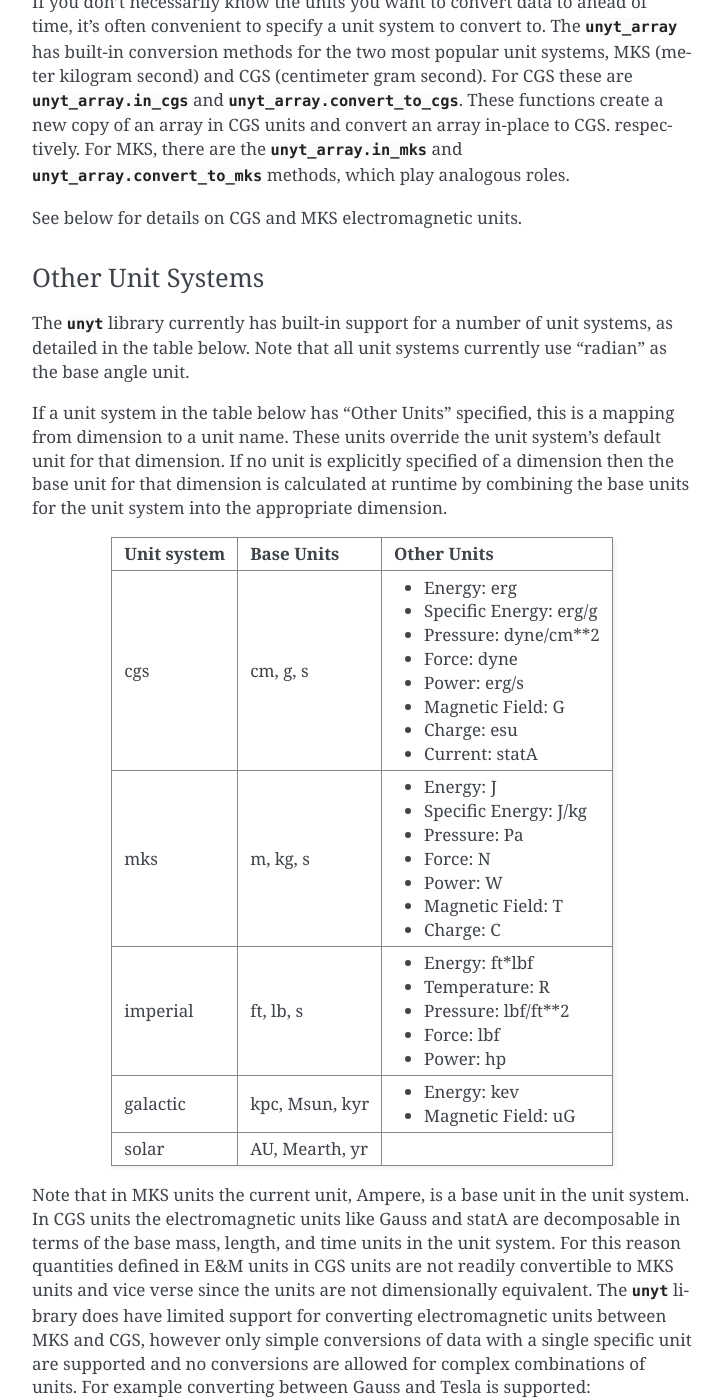
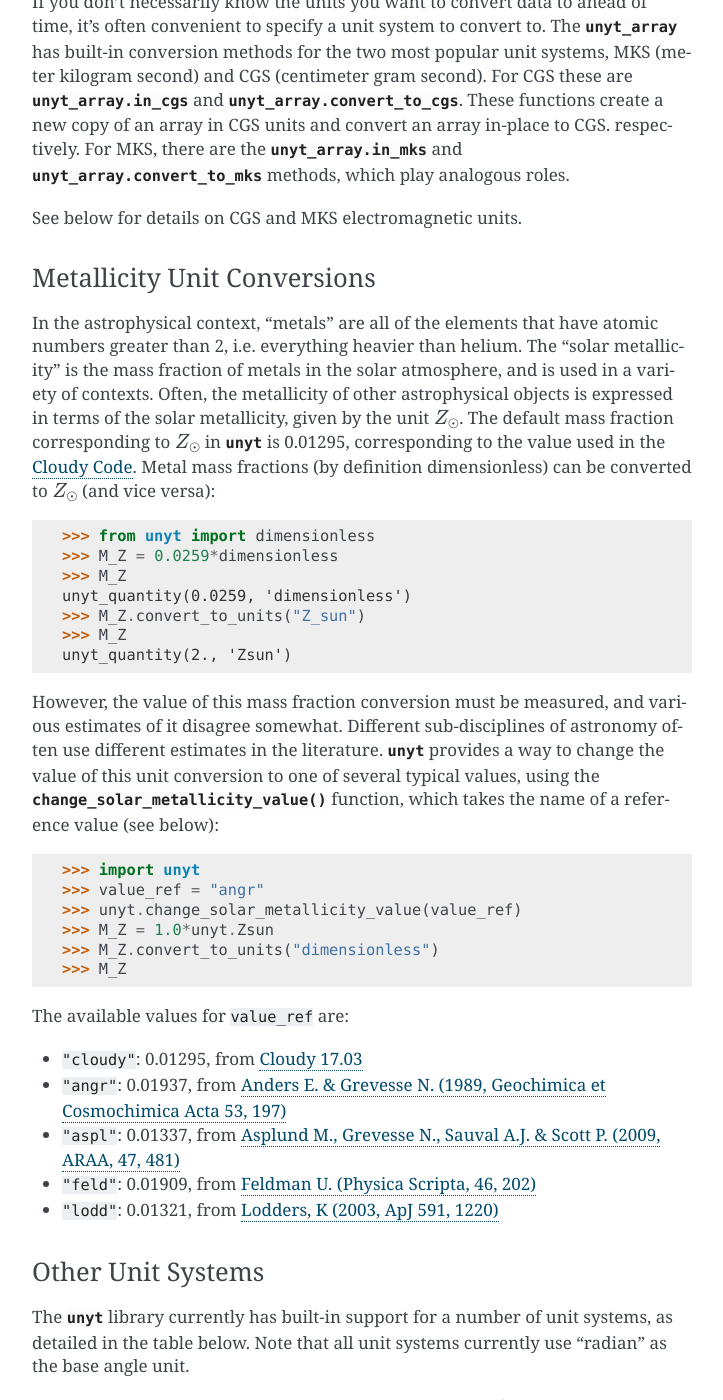
Before and after one commit to yt-project/unyt, a Sphinx documentation site: the page built from docs/usage.rst, in a window 1280 px wide and 1400 px high, scrolled down 9113 px. Shown: the whole window, without its empty margins (388-1111 px from the left). Built offline with Sphinx 7.4.7, drawn with Linux system fonts in a browser that asks for light colours; pages that are not in the unit, such as notebooks, are missing from menus; the version number could not be read and is left out; some of the changed text lies outside the part shown.

Commit message:
Some docs on this

```diff
--- a/docs/usage.rst
+++ b/docs/usage.rst
@@ -434,6 +434,50 @@ there are the :meth:`unyt_array.in_mks <unyt.array.unyt_array.in_mks>`
 and :meth:`unyt_array.convert_to_mks <unyt.array.unyt_array.convert_to_mks>` methods, which play analogous roles.
 
 See below for details on CGS and MKS electromagnetic units.
+
+Metallicity Unit Conversions
+----------------------------
+
+In the astrophysical context, "metals" are all of the elements that have atomic
+numbers greater than 2, i.e. everything heavier than helium. The "solar metallicity"
+is the mass fraction of metals in the solar atmosphere, and is used in a variety
+of contexts. Often, the metallicity of other astrophysical objects is expressed
+in terms of the solar metallicity, given by the unit :math:`Z_\odot`. The default
+mass fraction corresponding to :math:`Z_\odot` in :mod:`unyt` is 0.01295, corresponding
+to the value used in the `Cloudy Code <https://gitlab.nublado.org/cloudy/cloudy/-/wikis/home>`_.
+Metal mass fractions (by definition dimensionless) can be converted to :math:`Z_\odot`
+(and vice versa):
+
+  >>> from unyt import dimensionless
+  >>> M_Z = 0.0259*dimensionless
+  >>> M_Z
+  unyt_quantity(0.0259, 'dimensionless')
+  >>> M_Z.convert_to_units("Z_sun")
+  >>> M_Z
+  unyt_quantity(2., 'Zsun')
+
+However, the value of this mass fraction conversion must be measured, and various
+estimates of it disagree somewhat. Different sub-disciplines of astronomy often
+use different estimates in the literature. :mod:`unyt` provides a way to change
+the value of this unit conversion to one of several typical values, using the
+:func:`change_solar_metallicity_value` function, which takes the name of a
+reference value (see below):
+
+  >>> import unyt
+  >>> value_ref = "angr"
+  >>> unyt.change_solar_metallicity_value(value_ref)
+  >>> M_Z = 1.0*unyt.Zsun
+  >>> M_Z.convert_to_units("dimensionless")
+  >>> M_Z
+
+The available values for ``value_ref`` are:
+
+* ``"cloudy"``: 0.01295, from `Cloudy 17.03 <https://gitlab.nublado.org/cloudy/cloudy/-/wikis/home>`_
+* ``"angr"``: 0.01937, from `Anders E. & Grevesse N. (1989, Geochimica et Cosmochimica Acta 53, 197) <https://ui.adsabs.harvard.edu/abs/1989GeCoA..53..197A/abstract>`_
+* ``"aspl"``: 0.01337, from `Asplund M., Grevesse N., Sauval A.J. & Scott P. (2009, ARAA, 47, 481) <https://ui.adsabs.harvard.edu/abs/2009ARA&A..47..481A/abstract>`_
+* ``"feld"``: 0.01909, from `Feldman U. (Physica Scripta, 46, 202) <https://ui.adsabs.harvard.edu/abs/1992PhyS...46..202F/abstract>`_
+* ``"lodd"``: 0.01321, from `Lodders, K (2003, ApJ 591, 1220) <https://ui.adsabs.harvard.edu/abs/2003ApJ...591.1220L/abstract>`_
+
 
 Other Unit Systems
 ------------------
```
